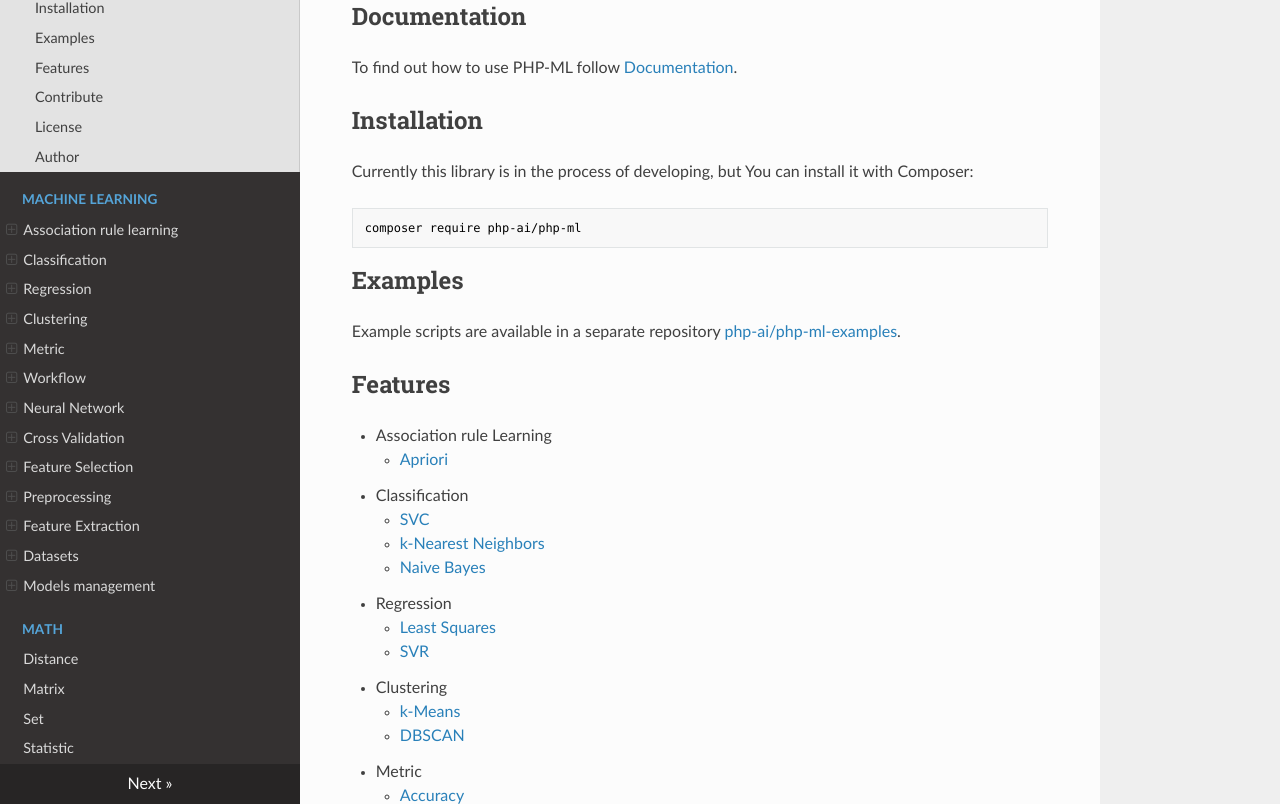
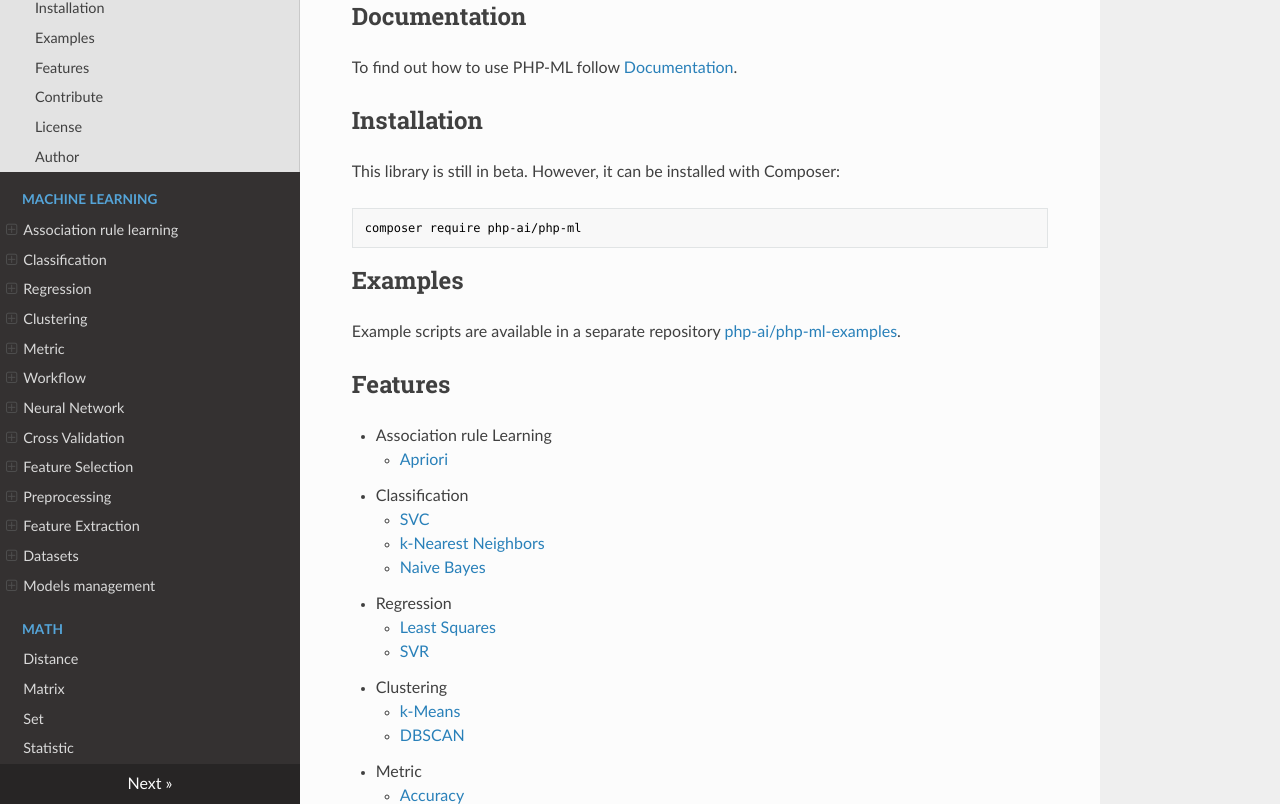
Before and after one commit to jorgecasas/php-ml, an MkDocs documentation site: the page built from docs/index.md, in a window 1280 px wide and 900 px high, scrolled down 1794 px, cut to the strip 96-900 px from the top of the window. Built offline with MkDocs 1.6.1, drawn with Linux system fonts in a browser that asks for light colours; nearby versions of some CDN libraries; old or Windows-style settings are respelled for this version of MkDocs.

Commit message:
Make grammar a little more natural (#411)
* Make grammar a little more natural

* Now with added "no duplicate it"

````diff
--- a/docs/index.md
+++ b/docs/index.md
@@ -44,7 +44,7 @@ To find out how to use PHP-ML follow [Documentation](http://php-ml.readthedocs.o
 
 ## Installation
 
-Currently this library is in the process of developing, but You can install it with Composer:
+This library is still in beta. However, it can be installed with Composer:
 
 ```
 composer require php-ai/php-ml
````
